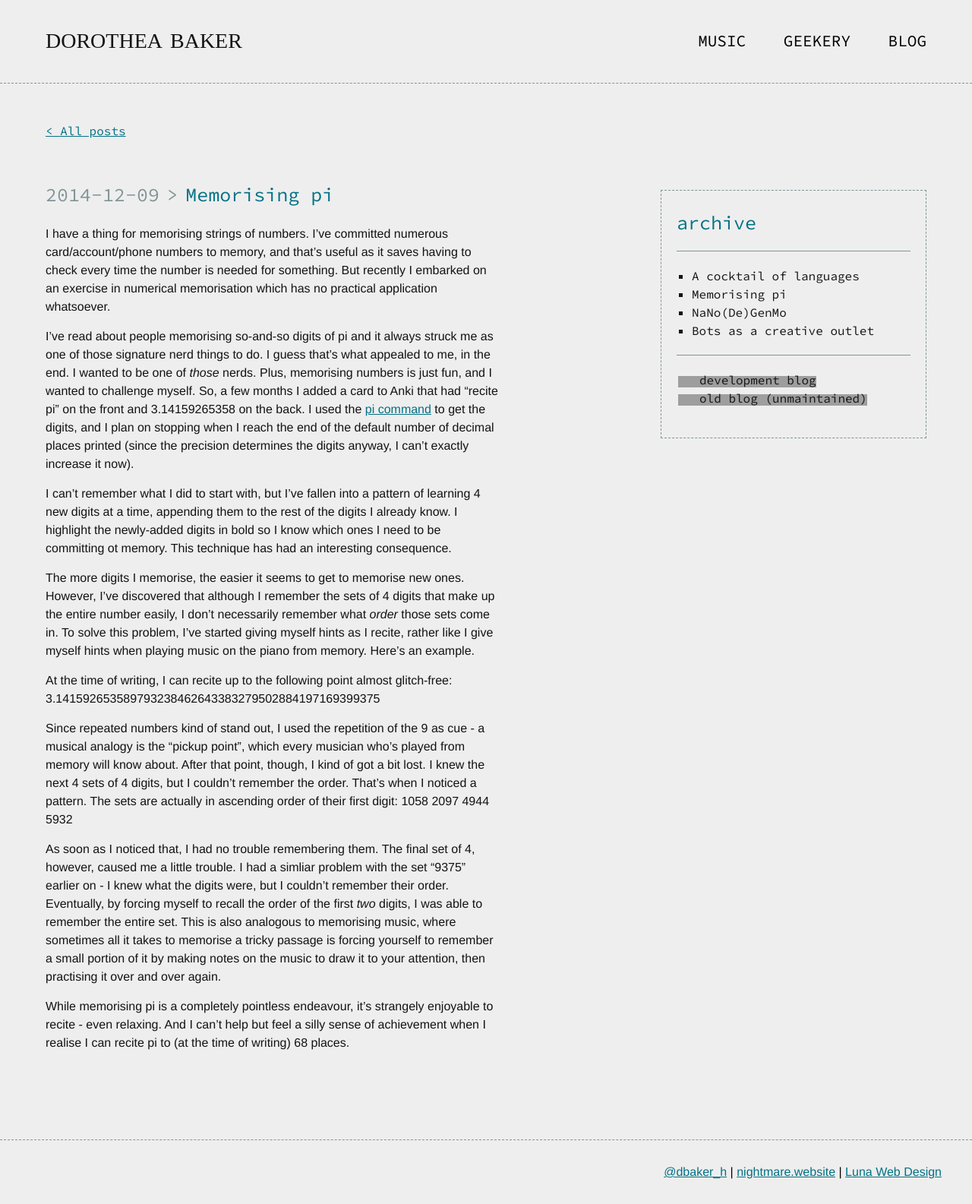
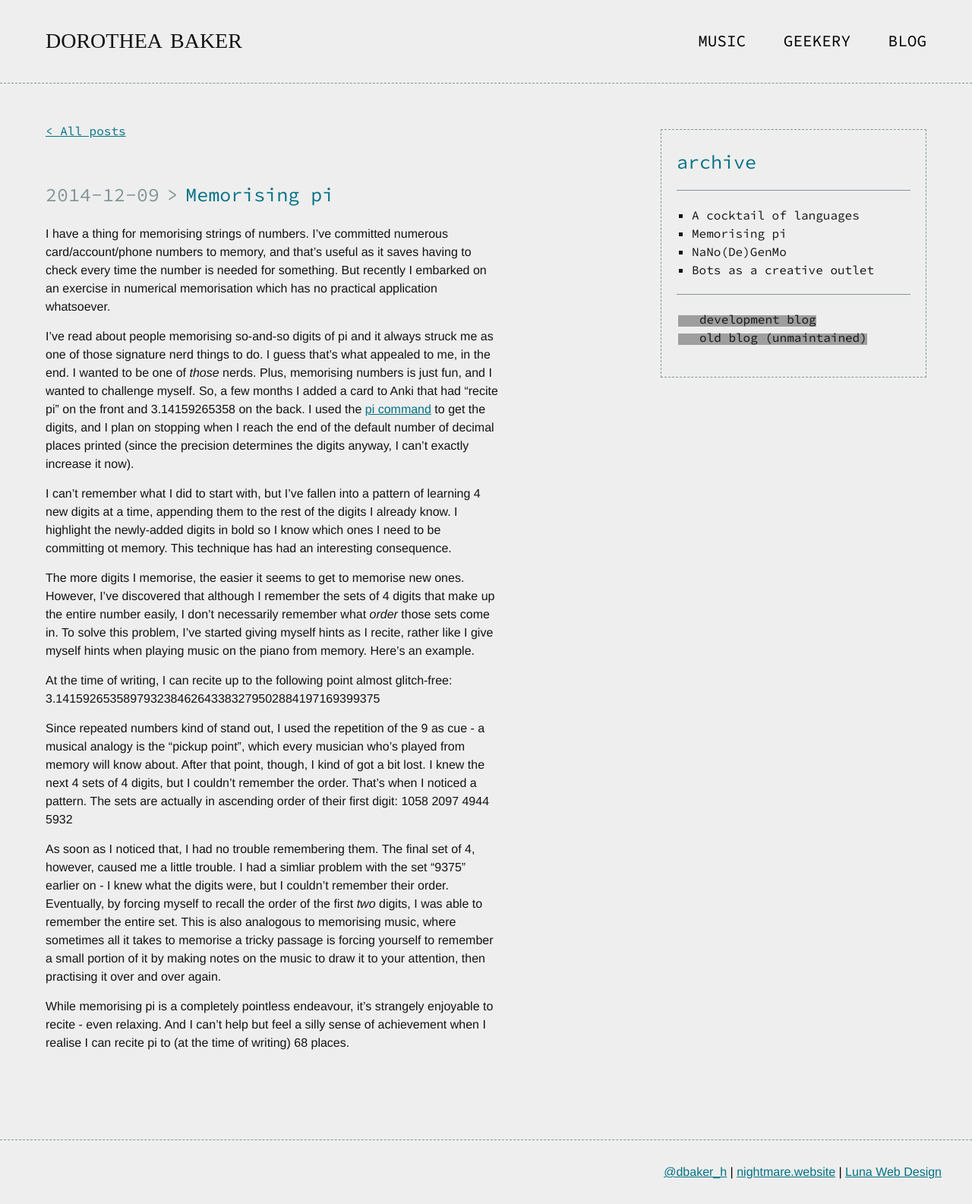
Before and after one commit to d-baker/navsite, a Jekyll site: the page built from _posts/2014-12-9-memorising-pi.markdown, in a window 1280 px wide. Shown: the whole page at 76% size. Built offline with Jekyll 4.4.1, drawn with Linux system fonts in a browser that asks for light colours; comment, search, counter and statistics services are not loaded; grey boxes are pictures that could not be loaded.

Commit message:
correct sidebar top margin

```diff
--- a/_sass/blog.scss
+++ b/_sass/blog.scss
@@ -14,7 +14,7 @@
 }
 
 .sidebar {
-	margin-top: 90px;
+	margin-top: 10px;
 }
 
 ul.sidebar-extra {
```
